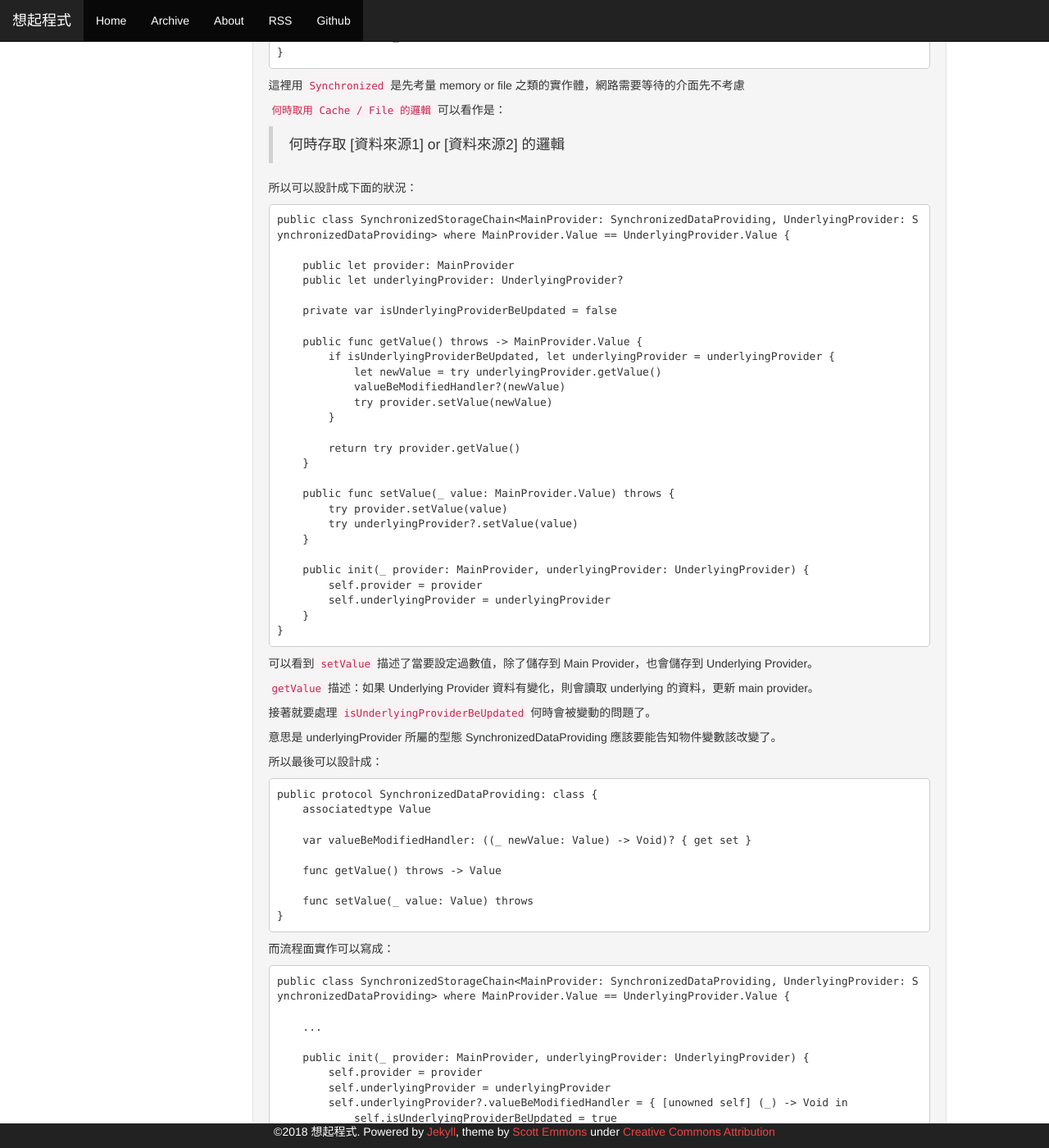
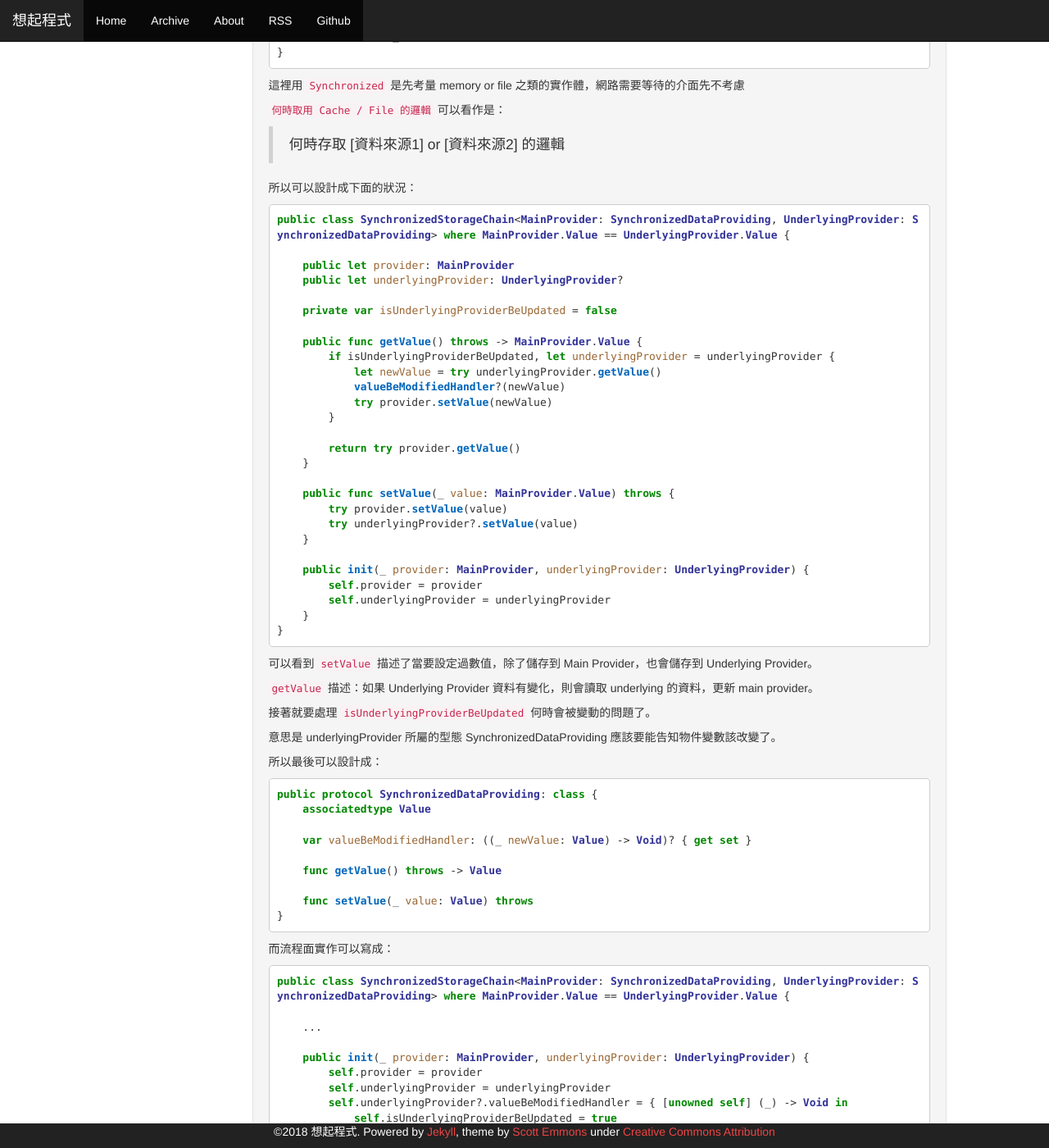
Before and after one commit to willsbor/willsbor.github.io, a Jekyll site: the page built from _posts/2018-08-09-FileDataAndCache.md, in a window 1280 px wide and 1400 px high, scrolled down 2502 px. Shown: the whole window at 82% size. Built offline with Jekyll 4.4.1, drawn with Linux system fonts in a browser that asks for light colours; some of the changed text lies outside the part shown.

Commit message:
update code highlight

````diff
--- a/_posts/2018-08-09-FileDataAndCache.md
+++ b/_posts/2018-08-09-FileDataAndCache.md
@@ -9,7 +9,7 @@ title: 變數資料與檔案儲存
 
 先用很直覺的方式處理它
 
-```
+```swift
 struct Student: Codable {
     var id: String
     var name: String
@@ -39,7 +39,7 @@ Cool!
 但是一般來說，這個如果資料常常被讀取，被修改的機會比較少，我們通常不會這樣寫。加上如果只考慮單一 process 使用時，可能只要考慮開始結束儲存就好了
 
 
-```
+```swift
 struct Student: Codable {
     var id: String
     var name: String
@@ -77,7 +77,7 @@ class Foo {
 
 對最上層的物件 Foo 來說，其實他根本不關心資料是怎麼來的，他只要能存取到一個 student 的資料就行了。因此，我們可以用這個概念，將功能先分開。
 
-```
+```swift
 struct Student: Codable {
     var id: String
     var name: String
@@ -128,7 +128,7 @@ class DiskCacheProvider<T> {
 
 可以設計成：
 
-```
+```swift
 public protocol SynchronizedDataProviding: class {
     associatedtype Value
 
@@ -146,7 +146,7 @@ public protocol SynchronizedDataProviding: class {
 
 所以可以設計成下面的狀況：
 
-```
+```swift
 public class SynchronizedStorageChain<MainProvider: SynchronizedDataProviding, UnderlyingProvider: SynchronizedDataProviding> where MainProvider.Value == UnderlyingProvider.Value {
 
     public let provider: MainProvider
@@ -186,7 +186,7 @@ public class SynchronizedStorageChain<MainProvider: SynchronizedDataProviding, U
 
 所以最後可以設計成：
 
-```
+```swift
 public protocol SynchronizedDataProviding: class {
     associatedtype Value
 
@@ -200,7 +200,7 @@ public protocol SynchronizedDataProviding: class {
 
 而流程面實作可以寫成：
 
-```
+```swift
 public class SynchronizedStorageChain<MainProvider: SynchronizedDataProviding, UnderlyingProvider: SynchronizedDataProviding> where MainProvider.Value == UnderlyingProvider.Value {
 
     ...
@@ -217,7 +217,7 @@ public class SynchronizedStorageChain<MainProvider: SynchronizedDataProviding, U
 
 最後實際應用會長成下面這個樣子：
 
-```
+```swift
 class StudentMemoryProvider: SynchronizedDataProviding {
     typealias Value = Student
     private var value: Student
````
